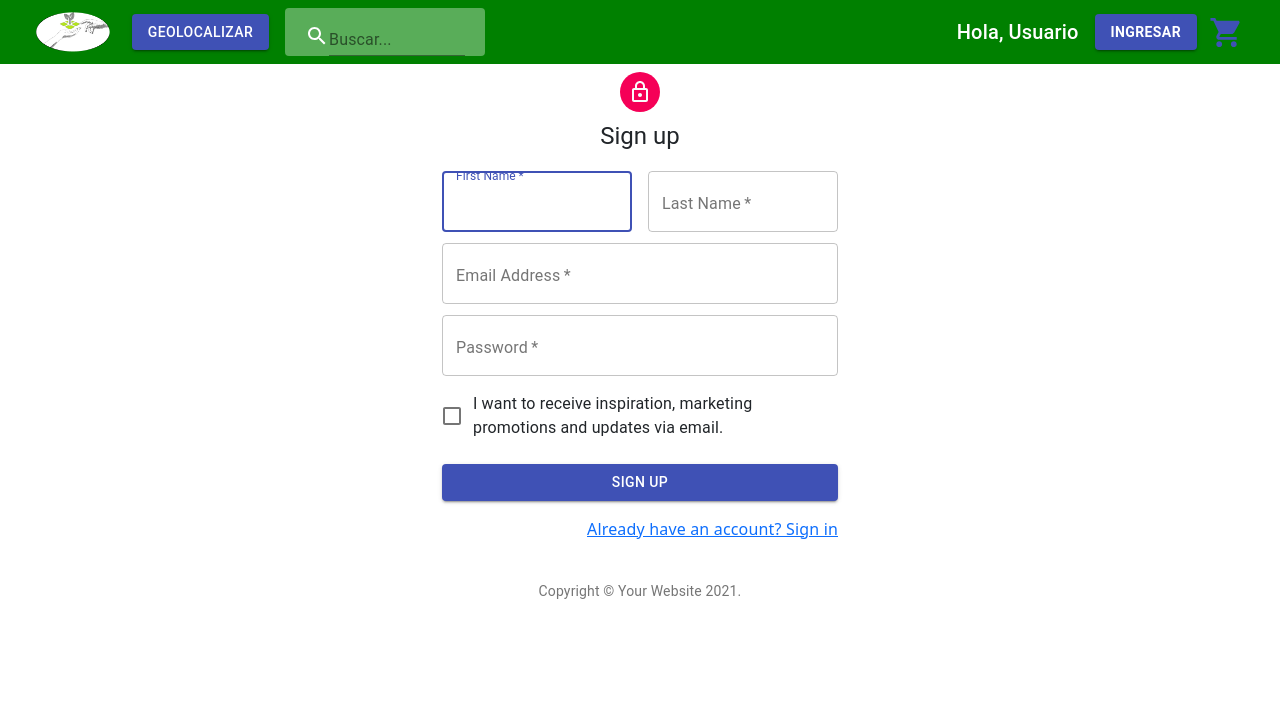
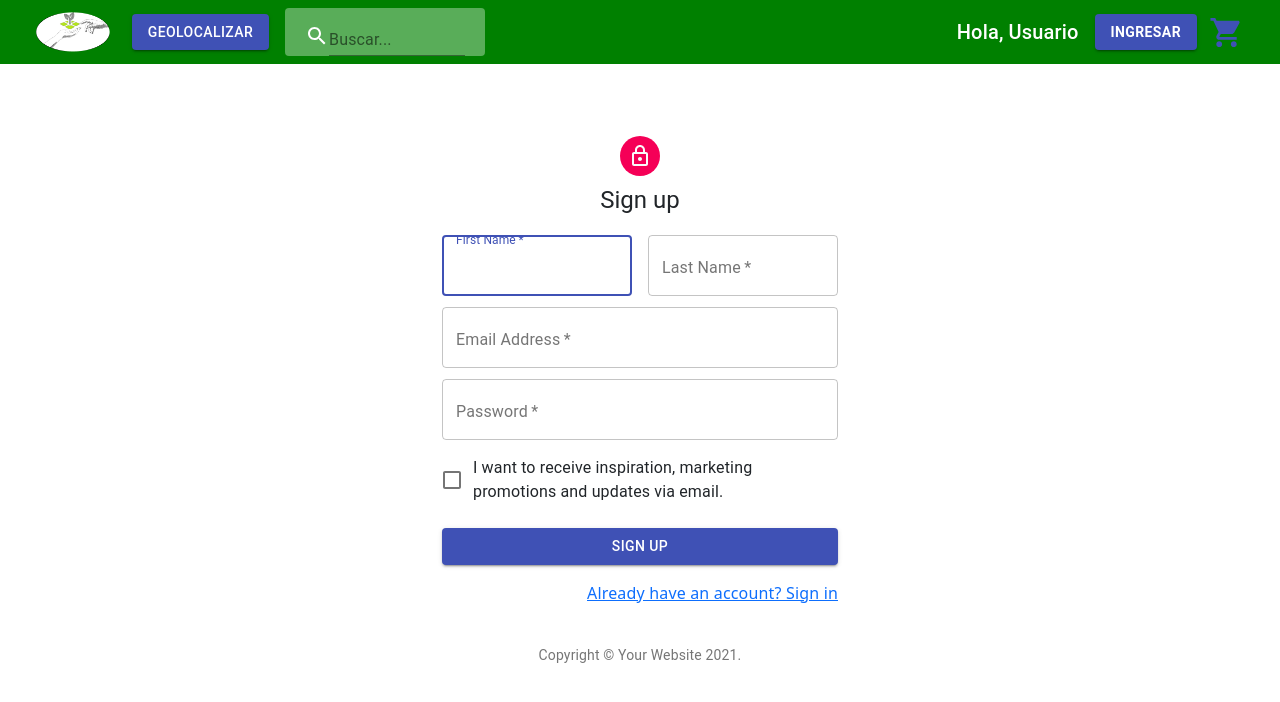
Before and after one commit to Mauriciods07/FI_Pixcal, a React (Create React App) app: page /signup in a window 1280 px wide. Shown: the top 702 px of the page. Built offline with nearby package versions, Linux system fonts and the light colour scheme; no server answers.

Commit message:
siafi_test

```diff
--- a/public/index.html
+++ b/public/index.html
@@ -29,8 +29,8 @@
   <body>
 
     <style>
-			.rw-conversation-container .rw-header{background-color: #1EA64B;}
-      .rw-conversation-container .rw-messages-container .rw-message .rw-client{background-color: #1EA64B;}
+			.rw-conversation-container .rw-header{background-color: #2015B0;}
+      .rw-conversation-container .rw-messages-container .rw-message .rw-client{background-color: #2015B0;}
 		</style>
 
     <noscript>You need to enable JavaScript to run this app.</noscript>
--- a/src/components/Navbar.js
+++ b/src/components/Navbar.js
@@ -80,7 +80,7 @@ export default function Navbar() {
 
   return (
     <div className={classes.root}>
-      <AppBar position="fixed" className={classes.appBar}>
+      <AppBar position="static" className={classes.appBar}>
         <Toolbar>
           <Link to="/">
             <IconButton>
--- a/src/components/Personal.js
+++ b/src/components/Personal.js
@@ -1,6 +1,6 @@
 import React from "react";
 import { makeStyles } from "@material-ui/core/styles";
-import Primera from "../images/primera.jpeg";
+import Primera from "../images/paginaSIAFI.png";
 import Segunda from "../images/segunda.jpeg";
 import Tercera from "../images/tercera.jpeg";
 
```
Also changed, not shown: src/images/paginaSIAFI.png (added).
